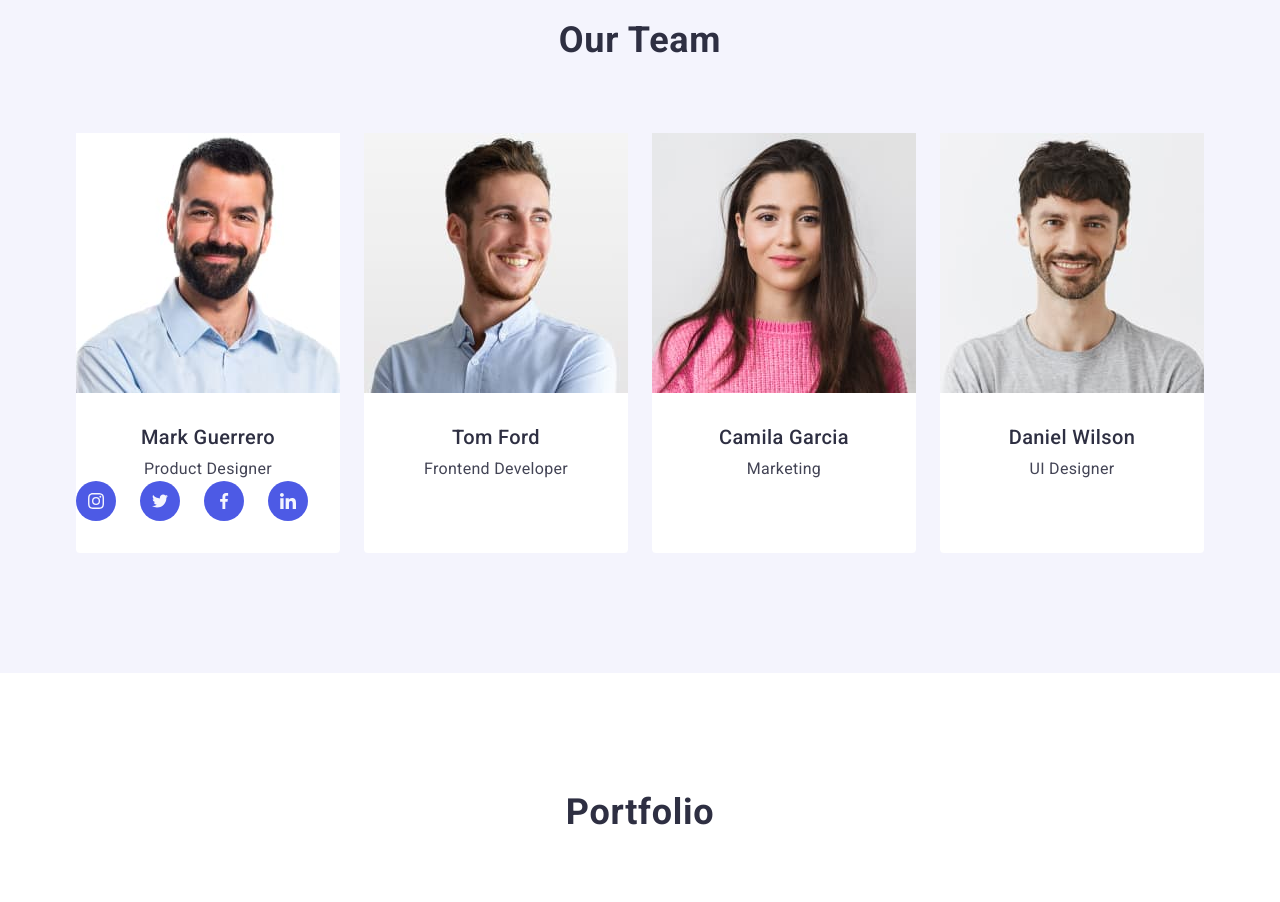
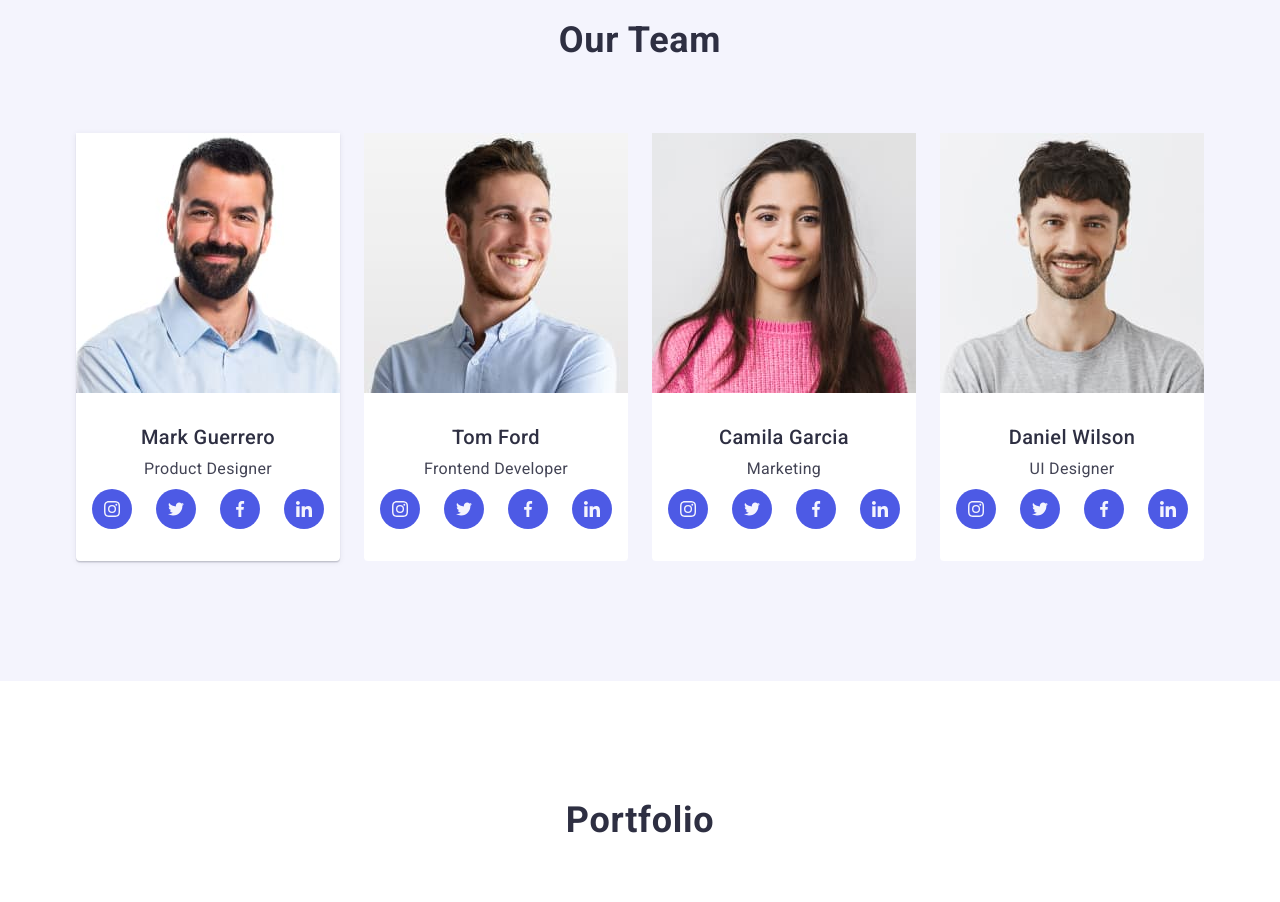
Before and after one commit to ArturHutsol/goit-markup-hw-04, a plain HTML site: page index.html in a window 1280 px wide. Shown: the part 1260-2162 px from the top of the page. Drawn offline with nearby package versions, Linux system fonts and the light colour scheme.

Commit message:
jihiyyugug

```diff
--- a/css/styles.css
+++ b/css/styles.css
@@ -286,11 +286,6 @@ img {
   padding-bottom: 120px;
 }
 
-/* .team-container {
-  display: flex;
-  align-items: baseline;
-} */
-
 .team-title {
   background-color: #f4f4fd;
   color: #2e2f42;
@@ -342,11 +337,13 @@ img {
   font-size: 16px;
   line-height: 1.5;
   letter-spacing: 0.02em;
+  margin-bottom: 8px;
 }
 
 .team-soc-list {
   display: flex;
   gap: 24px;
+  justify-content: center;
 }
 .team-soc-item {
   width: 40px;
@@ -360,10 +357,24 @@ img {
   display: flex;
   align-items: center;
   justify-content: center;
+  background-color: 250ms cubic-bezier(0.4, 0, 0.2, 1);
+}
+
+.team-soc-link:hover {
+  background-color: #404bbf;
+}
+
+.team-soc-link:focus {
+  background-color: #404bbf;
 }
 
 .team-soc-icon {
   fill: #f4f4fd;
+}
+
+.team-list-item:first-child {
+  box-shadow: 0px 1px 6px rgba(46, 47, 66, 0.08),
+    0px 1px 1px rgba(46, 47, 66, 0.16), 0px 2px 1px rgba(46, 47, 66, 0.08);
 }
 
 /* ----------- PORTFOLIO -----------*/
--- a/index.html
+++ b/index.html
@@ -178,6 +178,36 @@
               <div class="text-container-team">
                 <h3 class="team-text-name">Tom Ford</h3>
                 <p class="team-text-job">Frontend Developer</p>
+                <ul class="team-soc-list">
+                  <li class="team-soc-item">
+                    <a href="" class="team-soc-link"
+                      ><svg class="team-soc-icon" width="16" height="16">
+                        <use href="./images/icons.svg#icon-instagram"></use>
+                      </svg>
+                    </a>
+                  </li>
+                  <li class="team-soc-item">
+                    <a href="" class="team-soc-link"
+                      ><svg class="team-soc-icon" width="16" height="16">
+                        <use href="./images/icons.svg#icon-twitter"></use>
+                      </svg>
+                    </a>
+                  </li>
+                  <li class="team-soc-item">
+                    <a href="" class="team-soc-link"
+                      ><svg class="team-soc-icon" width="16" height="16">
+                        <use href="./images/icons.svg#icon-facebook"></use>
+                      </svg>
+                    </a>
+                  </li>
+                  <li class="team-soc-item">
+                    <a href="" class="team-soc-link"
+                      ><svg class="team-soc-icon" width="16" height="16">
+                        <use href="./images/icons.svg#icon-linkedin"></use>
+                      </svg>
+                    </a>
+                  </li>
+                </ul>
               </div>
             </li>
             <li class="team-list-item">
@@ -191,6 +221,36 @@
               <div class="text-container-team">
                 <h3 class="team-text-name">Camila Garcia</h3>
                 <p class="team-text-job">Marketing</p>
+                <ul class="team-soc-list">
+                  <li class="team-soc-item">
+                    <a href="" class="team-soc-link"
+                      ><svg class="team-soc-icon" width="16" height="16">
+                        <use href="./images/icons.svg#icon-instagram"></use>
+                      </svg>
+                    </a>
+                  </li>
+                  <li class="team-soc-item">
+                    <a href="" class="team-soc-link"
+                      ><svg class="team-soc-icon" width="16" height="16">
+                        <use href="./images/icons.svg#icon-twitter"></use>
+                      </svg>
+                    </a>
+                  </li>
+                  <li class="team-soc-item">
+                    <a href="" class="team-soc-link"
+                      ><svg class="team-soc-icon" width="16" height="16">
+                        <use href="./images/icons.svg#icon-facebook"></use>
+                      </svg>
+                    </a>
+                  </li>
+                  <li class="team-soc-item">
+                    <a href="" class="team-soc-link"
+                      ><svg class="team-soc-icon" width="16" height="16">
+                        <use href="./images/icons.svg#icon-linkedin"></use>
+                      </svg>
+                    </a>
+                  </li>
+                </ul>
               </div>
             </li>
             <li class="team-list-item">
@@ -204,6 +264,36 @@
               <div class="text-container-team">
                 <h3 class="team-text-name">Daniel Wilson</h3>
                 <p class="team-text-job">UI Designer</p>
+                <ul class="team-soc-list">
+                  <li class="team-soc-item">
+                    <a href="" class="team-soc-link"
+                      ><svg class="team-soc-icon" width="16" height="16">
+                        <use href="./images/icons.svg#icon-instagram"></use>
+                      </svg>
+                    </a>
+                  </li>
+                  <li class="team-soc-item">
+                    <a href="" class="team-soc-link"
+                      ><svg class="team-soc-icon" width="16" height="16">
+                        <use href="./images/icons.svg#icon-twitter"></use>
+                      </svg>
+                    </a>
+                  </li>
+                  <li class="team-soc-item">
+                    <a href="" class="team-soc-link"
+                      ><svg class="team-soc-icon" width="16" height="16">
+                        <use href="./images/icons.svg#icon-facebook"></use>
+                      </svg>
+                    </a>
+                  </li>
+                  <li class="team-soc-item">
+                    <a href="" class="team-soc-link"
+                      ><svg class="team-soc-icon" width="16" height="16">
+                        <use href="./images/icons.svg#icon-linkedin"></use>
+                      </svg>
+                    </a>
+                  </li>
+                </ul>
               </div>
             </li>
           </ul>
```
